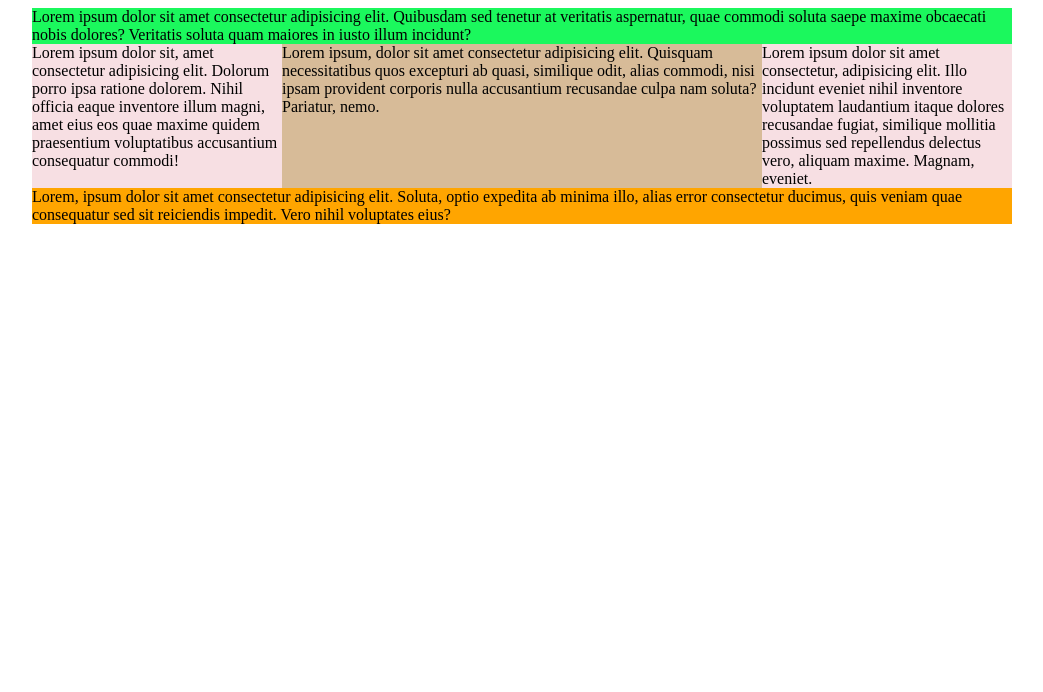
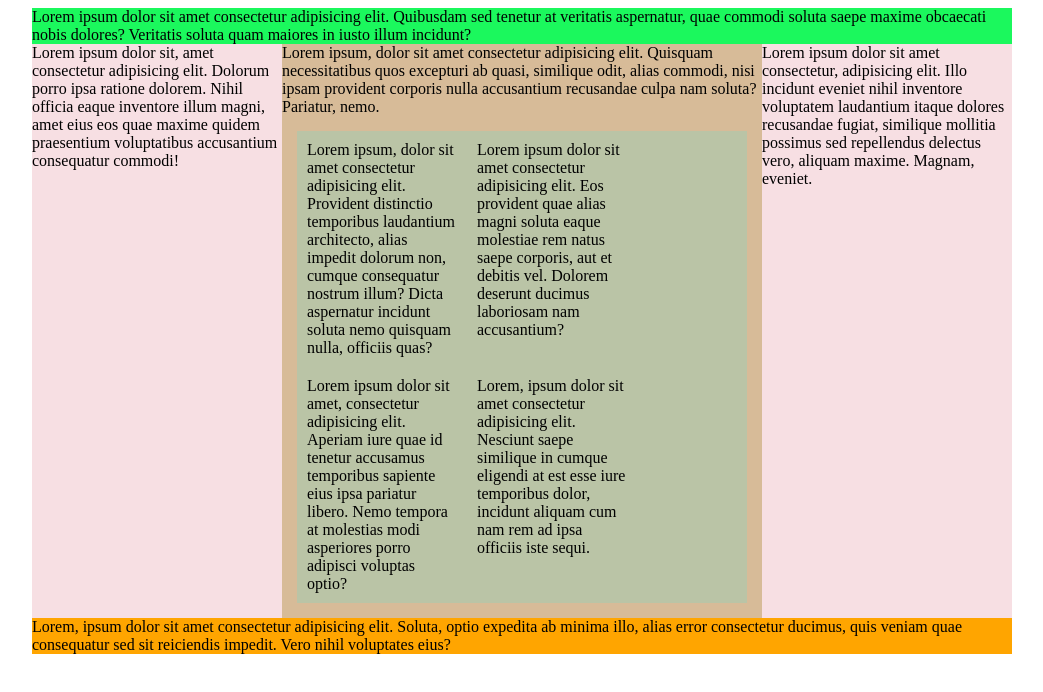
Before and after one commit to Zhumakadyrova/22.11.22.1, a plain HTML site: page index.html in a window 1280 px wide. Shown: the whole page, without its empty margins (118-1161 px from the left). Drawn offline with Linux system fonts and the light colour scheme.

Commit message:
add dives

```diff
--- a/index.html
+++ b/index.html
@@ -9,6 +9,12 @@
 
       <article>
         Lorem ipsum, dolor sit amet consectetur adipisicing elit. Quisquam necessitatibus quos excepturi ab quasi, similique odit, alias commodi, nisi ipsam provident corporis nulla accusantium recusandae culpa nam soluta? Pariatur, nemo.
+        <section class="lorem-1">
+          <div class="box-0">Lorem ipsum, dolor sit amet consectetur adipisicing elit. Provident distinctio temporibus laudantium architecto, alias impedit dolorum non, cumque consequatur nostrum illum? Dicta aspernatur incidunt soluta nemo quisquam nulla, officiis quas?</div>
+          <div class="box-1">Lorem ipsum dolor sit amet consectetur adipisicing elit. Eos provident quae alias magni soluta eaque molestiae rem natus saepe corporis, aut et debitis vel. Dolorem deserunt ducimus laboriosam nam accusantium?</div>
+          <div class="box-2">Lorem ipsum dolor sit amet, consectetur adipisicing elit. Aperiam iure quae id tenetur accusamus temporibus sapiente eius ipsa pariatur libero. Nemo tempora at molestias modi asperiores porro adipisci voluptas optio?</div>
+          <div class="box-3">Lorem, ipsum dolor sit amet consectetur adipisicing elit. Nesciunt saepe similique in cumque eligendi at est esse iure temporibus dolor, incidunt aliquam cum nam rem ad ipsa officiis iste sequi.</div>
+        </section>
       </article>
       <aside> Lorem ipsum dolor sit amet consectetur, adipisicing elit. Illo incidunt eveniet nihil inventore voluptatem laudantium itaque dolores recusandae fugiat, similique mollitia possimus sed repellendus delectus vero, aliquam maxime. Magnam, eveniet.</aside>
       <footer>Lorem, ipsum dolor sit amet consectetur adipisicing elit. Soluta, optio expedita ab minima illo, alias error consectetur ducimus, quis veniam quae consequatur sed sit reiciendis impedit. Vero nihil voluptates eius? </footer>
--- a/style.css
+++ b/style.css
@@ -13,7 +13,7 @@ header{
 }
 article{
   background-color: rgba(214, 184, 147, 0.952);
-  flex: 1 1 200px;
+  flex: 1 1 300px;
 
 }
 aside{
@@ -25,3 +25,25 @@ footer{
   background-color: orange;
   flex: 1  1 100%;
 }
+.lorem-1{
+  display: flex;
+  flex-wrap: wrap;
+  margin: 15px;
+  background-color: rgba(0, 255, 255, 0.136);
+}
+.box-0{
+  max-width: 150px;
+  margin: 10px;
+}
+.box-1{
+  max-width: 150px;
+  margin: 10px;
+}
+.box-2{
+  max-width: 150px;
+  margin: 10px;
+}
+.box-3{
+  max-width: 150px;
+  margin: 10px;
+}
```
